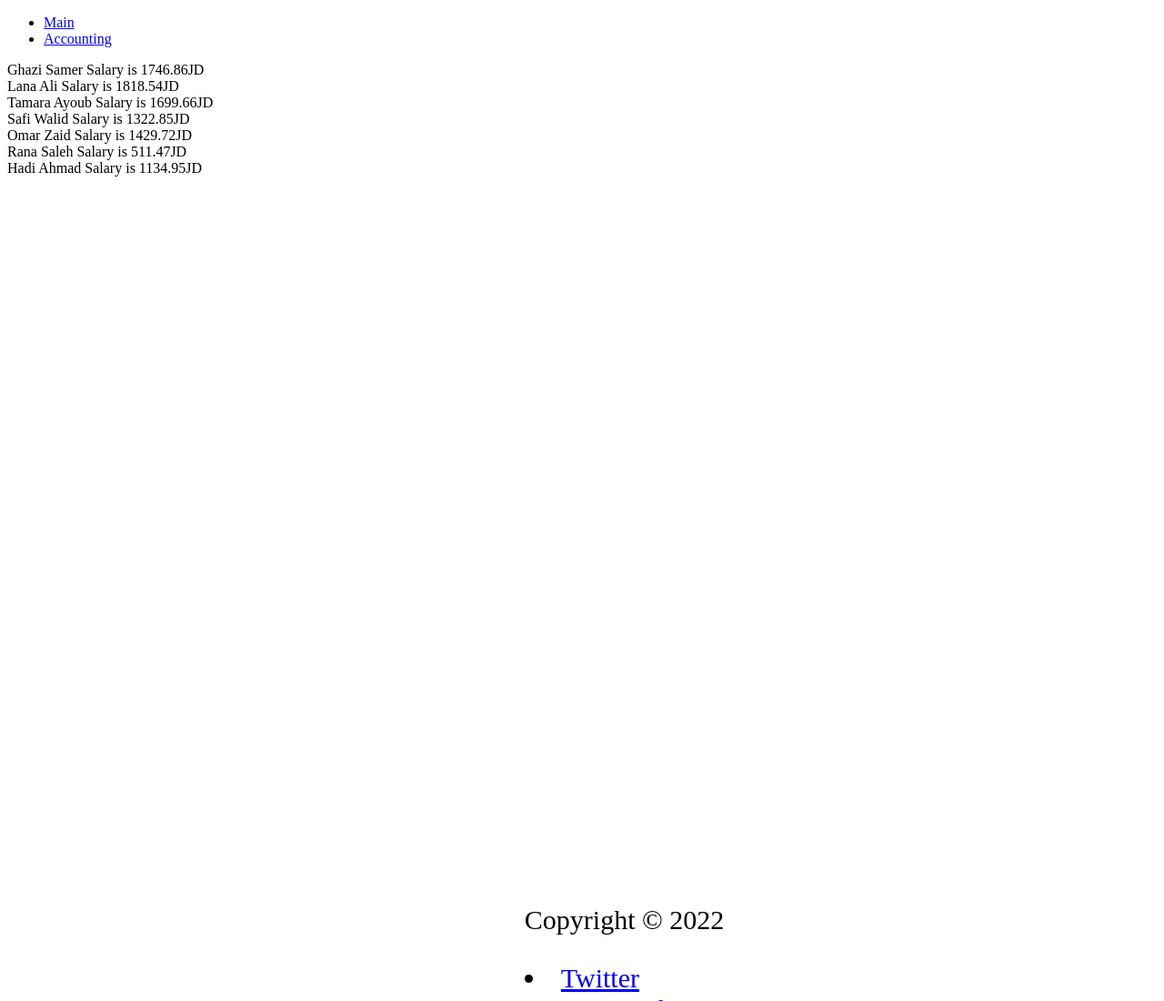
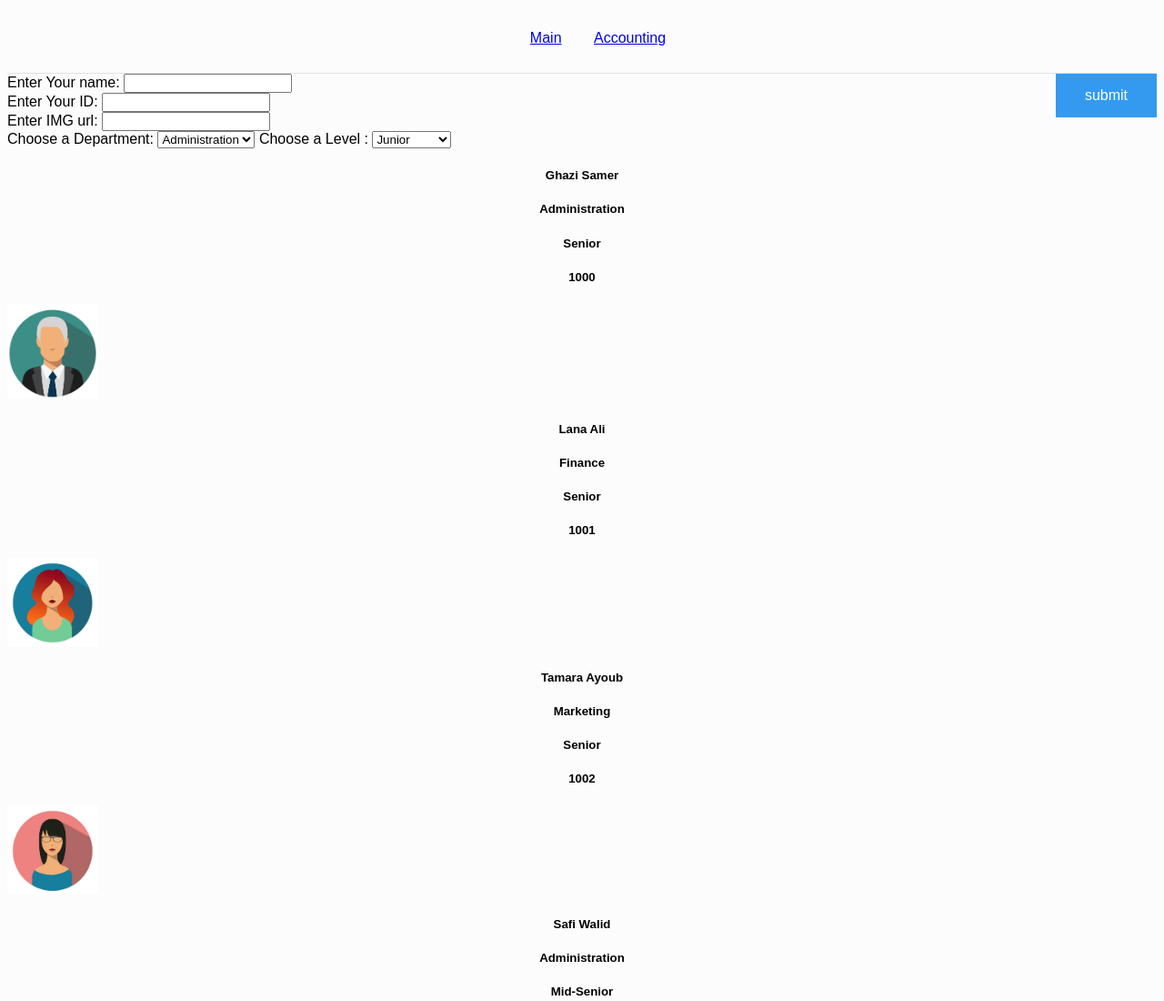
Before and after one commit to ahmadijmail/HR-management-system, a plain HTML site: page index.html in a window 1280 px wide. Shown: the top 1100 px of the page at 91% size. Drawn offline with Linux system fonts and the light colour scheme.

Commit message:
add events

```diff
--- a/app.js
+++ b/app.js
@@ -1,4 +1,9 @@
 "use strict";
+let header = document.getElementById("headerEl");
+let cardSection1 = document.getElementById("Cards");
+let butel1 = document.getElementById("but1");
+
+
 
 
 
@@ -9,6 +14,7 @@ function Person(EmployeeID, FullName, Department, Level, image_URL, salary){
     this.Level = Level;
     this.image_URL = image_URL;
     this.salary = salary;
+
 }
 
 Person.prototype.findSalary = function(){
@@ -24,19 +30,83 @@ Person.prototype.findSalary = function(){
     let randomSalary = (Math.random() * (Max-Min) ) + Min;
     var Salary = randomSalary - (randomSalary * (7.5/100));
     return Math.round(Salary * 100) / 100;
+
+
+
     }
 
-    Person.prototype.render = function(){
-    document.write(`${this.FullName} Salary is  ${this.findSalary()}JD <br>`);
+
+Person.prototype.render = function() {
+
+
+
+
+
+    let fname = document.createElement("h5");
+    fname.textContent=this.FullName;
+    cardSection1.appendChild(fname);
+    fname.style.textAlign= "center";
+
+
+
+
+    let depname = document.createElement("h5");
+    depname.textContent=this.Department;
+    cardSection1.appendChild(depname);
+    depname.style.textAlign= "center";
+
+    let levname = document.createElement("h5");
+    levname.textContent=this.Level;
+    cardSection1.appendChild(levname);
+    levname.style.textAlign= "center";
+
+    let emid = document.createElement("h5");
+    emid.textContent=this.EmployeeID;
+    cardSection1.appendChild(emid);
+    emid.style.textAlign= "center";
+
+    let imglink = document.createElement("img");
+    imglink.src=this.image_URL;
+    imglink.style.width= "100px";
+    cardSection1.appendChild(imglink);
+
+
+    //document.write(`${this.FullName} Salary is  ${this.findSalary()}JD <br>`);
+
 }
 
-let GhaziSamer = new Person(1000, "Ghazi Samer", "Administration", "Senior","IMG");
-let LanaAli = new Person(1001, "Lana Ali", "Finance", "Senior","IMG");
-let TamaraAyoub = new Person(1002, "Tamara Ayoub", "Marketing", "Senior","IMG");
-let SafiWalid = new Person(1003, "Safi Walid", "Administration", "Mid-Senior","IMG");
-let OmarZaid = new Person(1004, "Omar Zaid", "Development", "Senior","IMG");
-let RanaSaleh = new Person(1005, "Rana Saleh", "Development", "Junior","IMG");
-let HadiAhmad = new Person(1005, "Hadi Ahmad", "Finance", "Mid-Senior","IMG");
+
+
+cardSection1.addEventListener("submit", clicko)
+
+function clicko (event) {
+    event.preventDefault();
+
+    alert(`Hello User`);
+    let fname= event.target.name.value;
+    let imglink= event.target.imgurl.value;
+    let depname= event.target.Department.value;
+    let levname= event.target.Level.value;
+    let emid1 = event.target.emids.value;
+    console.log("User Data Is", fname,imglink,depname,levname);
+
+    let newUser = new Person (emid1,fname,depname, levname,"./assets/Ghazi.jpg");
+
+
+    newUser.render();
+
+}
+
+
+
+
+let GhaziSamer = new Person(1000, "Ghazi Samer", "Administration", "Senior","./assets/Ghazi.jpg");
+let LanaAli = new Person(1001, "Lana Ali", "Finance", "Senior","./assets/Lana.jpg");
+let TamaraAyoub = new Person(1002, "Tamara Ayoub", "Marketing", "Senior","./assets/Tamara.jpg");
+let SafiWalid = new Person(1003, "Safi Walid", "Administration", "Mid-Senior","./assets/Safi.jpg");
+let OmarZaid = new Person(1004, "Omar Zaid", "Development", "Senior","./assets/Omar.jpg");
+let RanaSaleh = new Person(1005, "Rana Saleh", "Development", "Junior","./assets/Rana.jpg");
+let HadiAhmad = new Person(1006, "Hadi Ahmad", "Finance", "Mid-Senior","./assets/Hadi.jpg");
 
 GhaziSamer.render();
 LanaAli.render();
@@ -45,3 +115,43 @@ SafiWalid.render();
 OmarZaid.render();
 RanaSaleh.render();
 HadiAhmad.render();
+
+
+
+
+
+
+
+
+
+
+
+
+
+
+
+
+
+
+
+
+
+
+
+
+
+
+
+
+//let butel1 = document.getElementById("but1");
+
+
+
+
+/*Person.prototype.render = function(){
+    document.write(`${this.FullName} Salary is  ${this.findSalary()}JD <br>`);*/
+
+
+
+    //var val = Math.floor(1000 + Math.random() * 9000);
+    //console.log(val);
--- a/index.html
+++ b/index.html
@@ -7,21 +7,71 @@
     <title>Document</title>
     <link rel="stylesheet" href="./style.css">
 </head>
-<body>
-    <header>
-        <nav>
+<body id="maino">
+    <header id="headerEl">
+        <nav class="nav">
             <ul>
-               <li><a href="./index.html">Main</a></li>
-              <li><a href="./accounting.html">Accounting </a></li>
+               <li class="nav-link" ><a href="./index.html">Main</a></li>
+              <li class="nav-link" ><a href="./accounting.html">Accounting </a></li>
             </ul>
           </nav>
+    </header>
 
-    </header>
-     <script src="./app.js"></script>
-<footer></footer>
-     <p id="rights">Copyright © 2022</p>
-     <li id="rights2"><a href="https://twitter.com/ahmadijmail1">Twitter </a></li>
-     <li id="rights2"><a href="https://www.facebook.com/ahmadijmail">FaceBook </a></li>
+    <form  id="Cards">
+
+
+
+
+        <button id="but1">submit</button>
+
+
+        <label for="full name">Enter Your name:</label>
+        <input id="name" name = "full name" type="text"> <br>
+
+        <label for="emplye id">Enter Your ID:</label>
+        <input id="emids" name = "emplye id" type="text"> <br>
+
+        <label for="image url">Enter IMG url:</label>
+        <input  id="imgurl" name = "image url" type="text"> <br>
+
+
+        <label  for="Department">Choose a Department:</label>
+        <select  name="Department" id="Department">
+            <option value="Administration">Administration</option>
+            <option value="Marketing">Marketing</option>
+            <option value="Development">Development</option>
+            <option value="Finance">Finance</option>
+            <br>
+          </select>
+
+          <label  for="Level ">Choose a Level :</label>
+          <select name="Level " id="Level">
+              <option value="Junior">Junior</option>
+              <option value="Mid-Senior">Mid-Senior</option>
+              <option value="Senior">Senior</option>
+           </select>
+
+    </form>
+
+
+
+
+
+
+
+
+
+
+    <script src="./app.js"></script>
+
+<footer>
+
+    <div class="footer-content">
+        <p>Copyright © 2022</p>
+     <li ><a href="https://twitter.com/ahmadijmail1">Twitter </a></li>
+     <li ><a href="https://www.facebook.com/ahmadijmail">FaceBook </a></li>
+    </div>
+
     </footer>
 </body>
 </html>
--- a/style.css
+++ b/style.css
@@ -1,12 +1,68 @@
+
+
+
 #rights{
     font-size: 30px;
     margin-left: 45%;
-    margin-top: 800px;
+    margin-top: 90%;
 
 }
-#rights2{
+
+#rights1{
     font-size: 30px;
     margin-left: 45%;
-    margin-top: 150x;
+    margin-top: 80%;
 
 }
+
+body{
+    background: #fcfcfc;
+    font-family: sans-serif;
+}
+
+.nav {
+    text-align: center;
+    font-size: 1rem;
+    border-bottom: 1px solid #dee2e6;
+    padding-left: 5px;
+    padding-right: 5px;
+    margin-top: 20px;
+  }
+
+  .nav-link {
+    text-decoration: none;
+    display: inline-block;
+    padding: 13px 13px;
+    color: #212529;
+    margin-right: 5px;
+  }
+
+  .nav-link:hover {
+    text-decoration:none;
+    background-color: #d0ebff;
+    border-bottom: 2px solid #339af0
+  }
+  .nav-link.current {
+    border-bottom: 2px solid #1971c2;
+  }
+
+  .footer-content{
+    display: flex;
+    align-items: center;
+    justify-content: center;
+    flex-direction: column;
+    text-align: center;
+}
+
+
+#but1 {
+
+    background-color: #339af0;
+    border: none;
+   color: white;
+    padding: 15px 32px;
+   text-align: center;
+   text-decoration: none;
+   font-size: 16px;
+   float: right;
+}
```
Also changed, not shown: accounting.html (+9 -8 lines), assets/Ghazi.jpg (added), assets/Hadi.jpg (added), assets/Lana.jpg (added), assets/Omar.jpg (added), assets/Rana.jpg (added), assets/Safi.jpg (added), assets/Tamara.jpg (added), assets/card.png (added), 8 other files.
